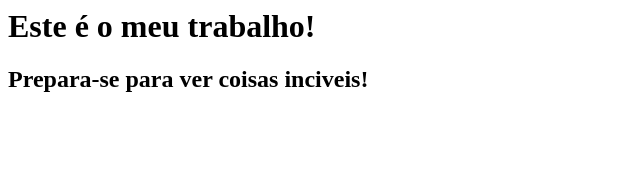
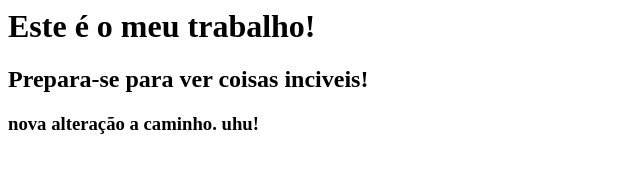
Before and after one commit to AlysoonFelipeeDev/Projeto, a plain HTML site: page index.html in a window 1280 px wide. Shown: the whole page, without its empty margins (0-640 px from the left). Drawn offline with Linux system fonts and the light colour scheme.

Commit message:
alteração para empurrar para o github

```diff
--- a/index.html
+++ b/index.html
@@ -5,5 +5,6 @@
 	<body>
 		<h1>Este é o meu trabalho!</h1>
 		<h2> Prepara-se para ver coisas inciveis!</h2>
+		<h3>nova alteração a caminho. uhu!</h3>
 	</body>
 </html>
```
